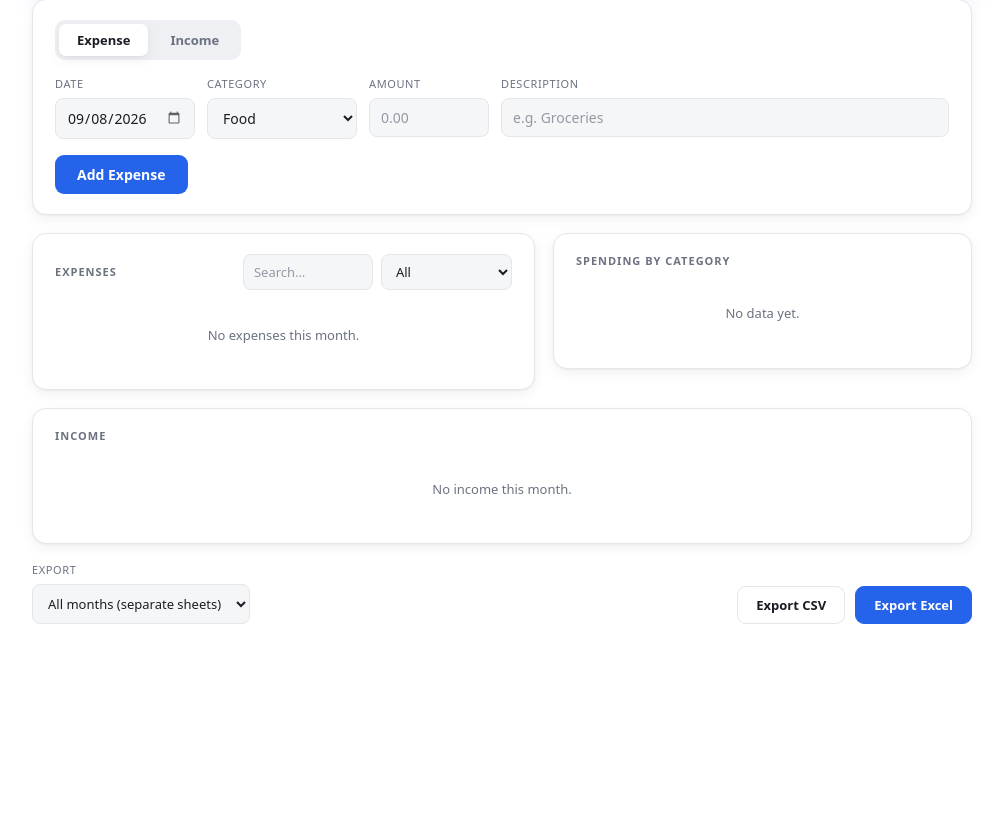
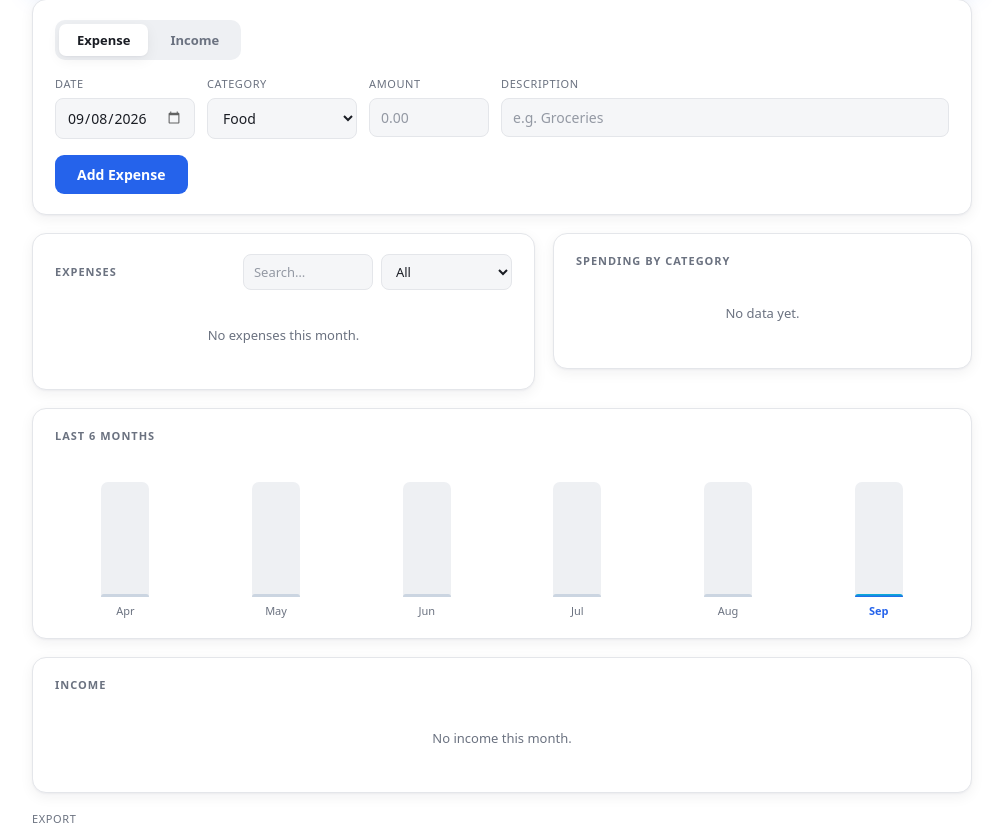
Before and after one commit to redenpanican-source/expense-tracker, a React (Vite) app: page / in a window 1280 px wide. Shown: the part 358-1189 px from the top of the page, without its empty margins (138-1141 px from the left). Before the commit the page ends 1042 px from the top, so only its background shows below. Built offline with nearby package versions, Linux system fonts and the light colour scheme.

Commit message:
Add 6-month spending trend, include income/balance in exports, confirm before delete

```diff
--- a/src/App.css
+++ b/src/App.css
@@ -25,6 +25,7 @@ body { margin: 0; }
   --accent-contrast: #ffffff;
   --grad-a: #2563eb;
   --grad-b: #06b6d4;
+  --bar: #cbd5e1;
   --danger: #dc2626;
   --pos: #059669;
   --pos-soft: rgba(5, 150, 105, 0.12);
@@ -44,6 +45,7 @@ body { margin: 0; }
   --accent-contrast: #ffffff;
   --grad-a: #3b82f6;
   --grad-b: #06b6d4;
+  --bar: #3a414d;
   --danger: #f87171;
   --pos: #34d399;
   --pos-soft: rgba(52, 211, 153, 0.14);
@@ -342,6 +344,29 @@ input[type='date']::-webkit-calendar-picker-indicator { cursor: pointer; opacity
 .legend-amt { font-weight: 600; font-variant-numeric: tabular-nums; }
 .legend-pct { color: var(--muted); font-size: 12px; width: 34px; text-align: right; font-variant-numeric: tabular-nums; }
 
+/* ===== Trend (last 6 months) ===== */
+.trend { display: flex; align-items: flex-end; gap: 10px; height: 156px; padding-top: 6px; }
+.trend-col {
+  flex: 1;
+  display: flex;
+  flex-direction: column;
+  align-items: center;
+  gap: 6px;
+  height: 100%;
+  background: none;
+  border: none;
+  padding: 0;
+  cursor: pointer;
+  font-family: inherit;
+}
+.trend-amt { font-size: 11px; color: var(--accent); font-weight: 700; height: 14px; white-space: nowrap; font-variant-numeric: tabular-nums; }
+.trend-bar { flex: 1; width: 100%; max-width: 48px; display: flex; align-items: flex-end; background: var(--track); border-radius: 7px 7px 0 0; overflow: hidden; }
+.trend-fill { width: 100%; background: var(--bar); border-radius: 7px 7px 0 0; min-height: 3px; transition: height 0.35s ease, filter 0.15s; }
+.trend-col.active .trend-fill { background: linear-gradient(180deg, var(--grad-b), var(--grad-a)); }
+.trend-col:hover .trend-fill { filter: brightness(1.08); }
+.trend-label { font-size: 11px; color: var(--muted); }
+.trend-col.active .trend-label { color: var(--accent); font-weight: 700; }
+
 /* ===== Export ===== */
 .export-row { display: flex; justify-content: flex-end; align-items: flex-end; gap: 10px; flex-wrap: wrap; }
 .export-label { display: flex; flex-direction: column; gap: 5px; font-size: 11px; text-transform: uppercase; letter-spacing: 0.6px; color: var(--muted); margin-right: auto; }
--- a/src/App.jsx
+++ b/src/App.jsx
@@ -144,6 +144,10 @@ export default function App() {
   }
 
   function deleteItem(id, type) {
+    const list = type === 'income' ? income : expenses
+    const item = list.find(x => x.id === id)
+    const label = item ? `"${item.description}" (${fmt(currency.symbol, item.amount)})` : 'this entry'
+    if (!window.confirm(`Delete ${label}?`)) return
     if (type === 'income') setIncome(prev => prev.filter(x => x.id !== id))
     else setExpenses(prev => prev.filter(x => x.id !== id))
     if (editing?.id === id) cancelEdit()
@@ -194,55 +198,79 @@ export default function App() {
     return [...set].sort((a, b) => b.localeCompare(a))
   }, [expenses, income])
 
-  // ---- Exports ----
-  function rowsForMonth(ym) {
+  // last 6 months of spending ending at the selected month
+  const trend = useMemo(() => {
+    const arr = []
+    for (let i = 5; i >= 0; i--) {
+      const ym = shiftMonth(month, -i)
+      arr.push({ ym, total: expenses.filter(e => e.date.startsWith(ym)).reduce((s, e) => s + e.amount, 0) })
+    }
+    return arr
+  }, [expenses, month])
+  const trendMax = Math.max(1, ...trend.map(t => t.total))
+
+  // ---- Exports (expenses + income + balance) ----
+  function expensesForMonth(ym) {
     return expenses.filter(e => e.date.startsWith(ym)).sort((a, b) => b.date.localeCompare(a.date))
   }
+  function incomeForMonth(ym) {
+    return income.filter(e => e.date.startsWith(ym)).sort((a, b) => b.date.localeCompare(a.date))
+  }
+  const sumOf = list => list.reduce((s, e) => s + e.amount, 0)
 
   function exportCSV() {
-    let header, rows, name
-    if (exportSel === 'all') {
-      header = ['Month', 'Date', 'Description', 'Category', `Amount (${currency.code})`]
-      rows = [...expenses]
-        .sort((a, b) => b.date.localeCompare(a.date))
-        .map(e => [labelFor(e.date.slice(0, 7)), e.date, e.description, e.category, e.amount.toFixed(2)])
-      name = 'expenses-all-months.csv'
-    } else {
-      header = ['Date', 'Description', 'Category', `Amount (${currency.code})`]
-      rows = rowsForMonth(exportSel).map(e => [e.date, e.description, e.category, e.amount.toFixed(2)])
-      name = `expenses-${exportSel}.csv`
+    const all = exportSel === 'all'
+    const cols = all
+      ? ['Month', 'Type', 'Date', 'Description', 'Category', `Amount (${currency.code})`]
+      : ['Type', 'Date', 'Description', 'Category', `Amount (${currency.code})`]
+    const months = all ? monthsWithData : [exportSel]
+    const rows = []
+    for (const ym of months) {
+      const items = [
+        ...expensesForMonth(ym).map(e => ({ type: 'Expense', date: e.date, desc: e.description, cat: e.category, amt: e.amount })),
+        ...incomeForMonth(ym).map(e => ({ type: 'Income', date: e.date, desc: e.description, cat: '', amt: e.amount })),
+      ].sort((a, b) => b.date.localeCompare(a.date))
+      for (const e of items) {
+        const base = [e.type, e.date, e.desc, e.cat, e.amt.toFixed(2)]
+        rows.push(all ? [labelFor(ym), ...base] : base)
+      }
     }
-    const csv = [header, ...rows].map(r => r.map(v => `"${v}"`).join(',')).join('\n')
-    downloadBlob(new Blob([csv], { type: 'text/csv' }), name)
+    const csv = [cols, ...rows].map(r => r.map(v => `"${v}"`).join(',')).join('\n')
+    downloadBlob(new Blob([csv], { type: 'text/csv' }), all ? 'transactions-all-months.csv' : `transactions-${exportSel}.csv`)
   }
 
   async function exportExcel() {
     const XLSX = await import('xlsx')
-    const wb = XLSX.utils.book_new()
-    const amtKey = `Amount (${currency.code})`
-    const makeSheet = (list, total) => {
-      const data = list.map(e => ({ Date: e.date, Description: e.description, Category: e.category, [amtKey]: e.amount }))
-      data.push({ Date: '', Description: '', Category: 'TOTAL', [amtKey]: total })
-      const ws = XLSX.utils.json_to_sheet(data)
+    const amtHdr = `Amount (${currency.code})`
+    const monthSheet = (ym) => {
+      const exp = expensesForMonth(ym)
+      const inc = incomeForMonth(ym)
+      const spentYm = sumOf(exp), earnedYm = sumOf(inc)
+      const rows = [
+        ['Summary'],
+        ['Income', earnedYm],
+        ['Expenses', spentYm],
+        ['Balance', earnedYm - spentYm],
+        [],
+        ['Expenses'],
+        ['Date', 'Description', 'Category', amtHdr],
+        ...exp.map(e => [e.date, e.description, e.category, e.amount]),
+        ['', '', 'TOTAL', spentYm],
+        [],
+        ['Income'],
+        ['Date', 'Source', amtHdr],
+        ...inc.map(e => [e.date, e.description, e.amount]),
+        ['', 'TOTAL', earnedYm],
+      ]
+      const ws = XLSX.utils.aoa_to_sheet(rows)
       ws['!cols'] = [{ wch: 12 }, { wch: 28 }, { wch: 14 }, { wch: 16 }]
       return ws
     }
-    if (exportSel === 'all') {
-      // one separate sheet per month, newest first
-      for (const ym of monthsWithData) {
-        const list = rowsForMonth(ym)
-        if (list.length === 0) continue
-        const total = list.reduce((s, e) => s + e.amount, 0)
-        XLSX.utils.book_append_sheet(wb, makeSheet(list, total), labelFor(ym).slice(0, 31))
-      }
-      if (wb.SheetNames.length === 0) return
-      XLSX.writeFile(wb, 'expenses-all-months.xlsx')
-    } else {
-      const list = rowsForMonth(exportSel)
-      const total = list.reduce((s, e) => s + e.amount, 0)
-      XLSX.utils.book_append_sheet(wb, makeSheet(list, total), labelFor(exportSel).slice(0, 31))
-      XLSX.writeFile(wb, `expenses-${exportSel}.xlsx`)
-    }
+    const wb = XLSX.utils.book_new()
+    const months = exportSel === 'all' ? monthsWithData : [exportSel]
+    for (const ym of months) XLSX.utils.book_append_sheet(wb, monthSheet(ym), labelFor(ym).slice(0, 31))
+    if (wb.SheetNames.length === 0) return
+    XLSX.writeFile(wb, exportSel === 'all' ? 'finances-all-months.xlsx' : `finances-${exportSel}.xlsx`)
   }
 
   function downloadBlob(blob, filename) {
@@ -417,6 +445,26 @@ export default function App() {
           </section>
         </div>
 
+        {/* Last 6 months spending */}
+        <section className="card">
+          <h2 className="section-title">Last 6 Months</h2>
+          <div className="trend">
+            {trend.map(({ ym, total }) => (
+              <button
+                key={ym}
+                type="button"
+                className={`trend-col${ym === month ? ' active' : ''}`}
+                onClick={() => setMonth(ym)}
+                title={`${labelFor(ym)} · ${fmt(currency.symbol, total)}`}
+              >
+                <span className="trend-amt">{ym === month && total > 0 ? fmt(currency.symbol, total) : ''}</span>
+                <span className="trend-bar"><span className="trend-fill" style={{ height: `${(total / trendMax) * 100}%` }} /></span>
+                <span className="trend-label">{new Date(`${ym}-15`).toLocaleDateString('en', { month: 'short' })}</span>
+              </button>
+            ))}
+          </div>
+        </section>
+
         {/* Income list */}
         <section className="card">
           <h2 className="section-title">Income</h2>
```
